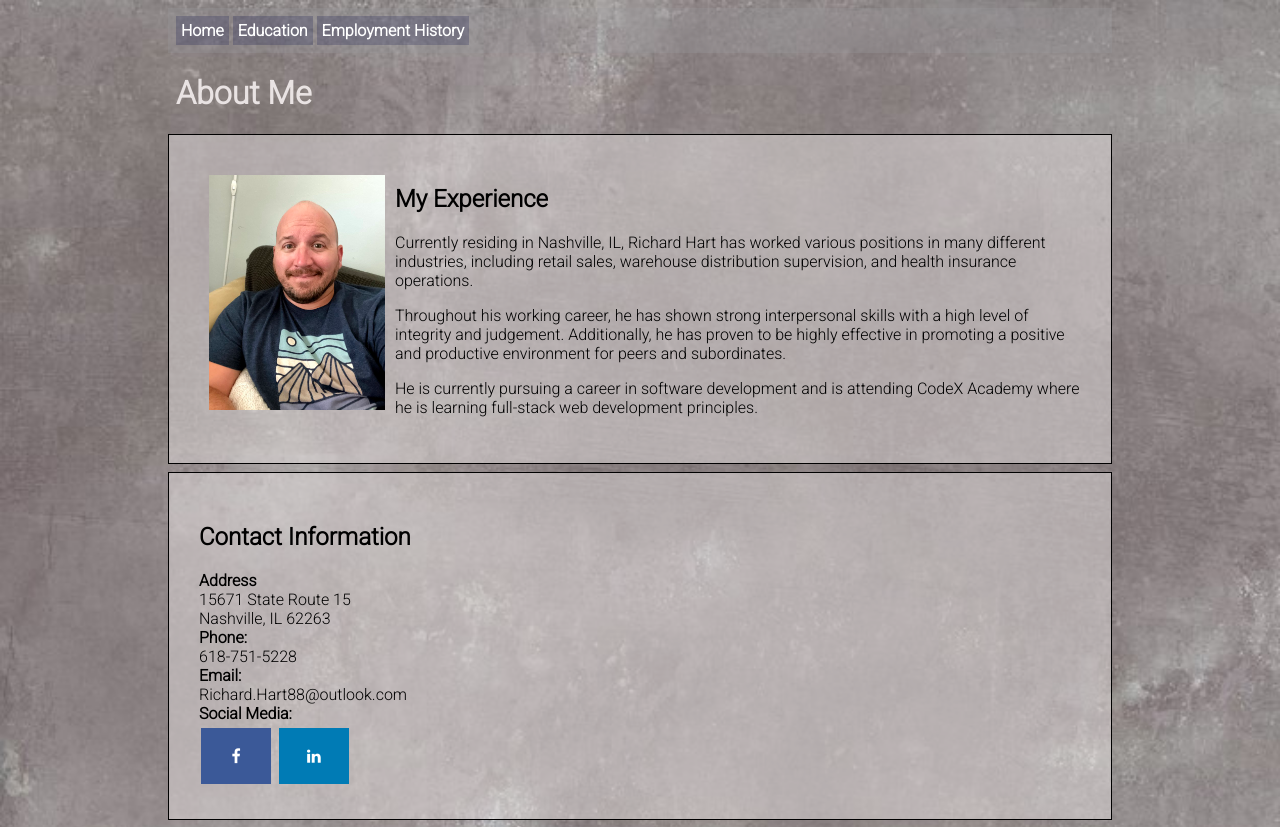
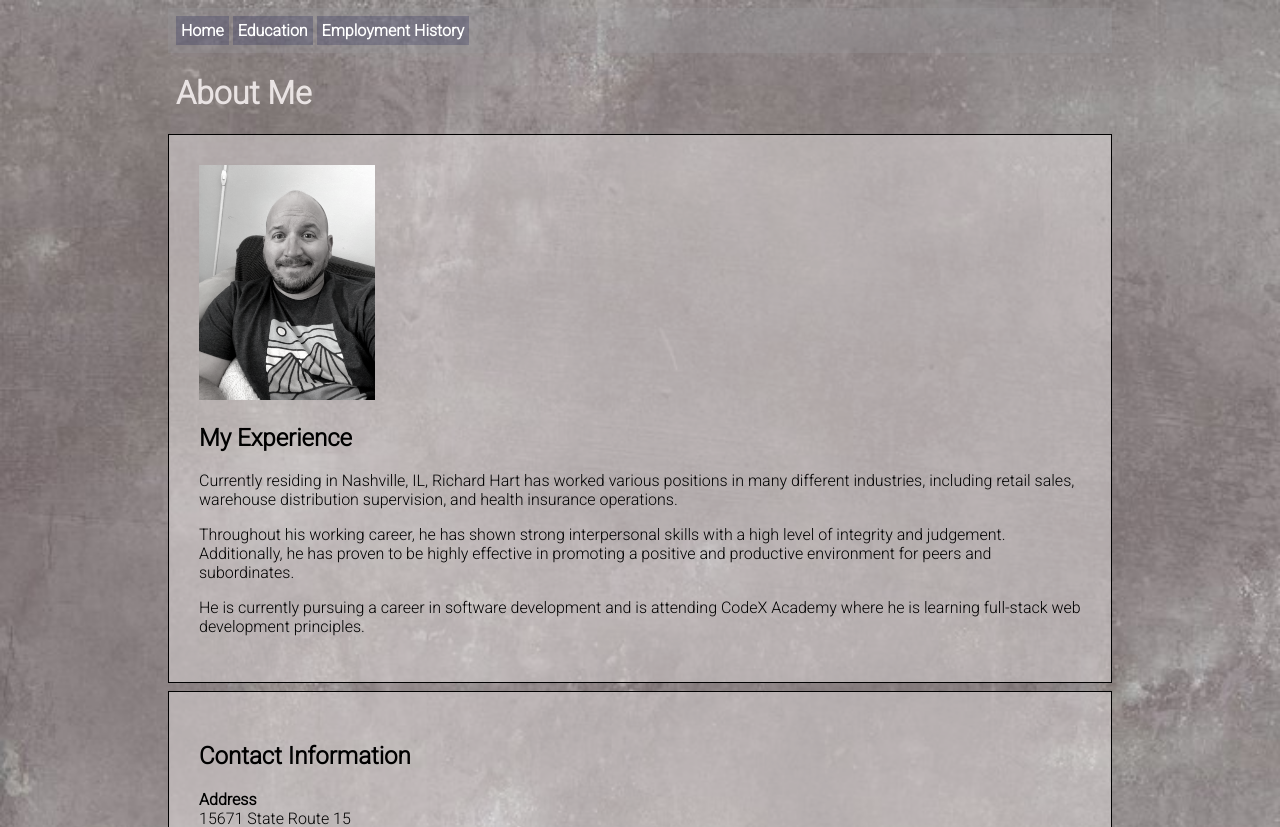
Before and after one commit to richardhart88/all-about-rick, a PHP site: page /index.html in a window 1280 px wide. Shown: the top 827 px of the page. Run offline with PHP 8.4, Linux system fonts and the light colour scheme.

Commit message:
photo update

```diff
--- a/index.html
+++ b/index.html
@@ -17,7 +17,7 @@
     <header>
         <h1>About Me</h1>
     </header>
-    <section class="entity">
+    <section  class="entity">
             <img src="me.jpg" alt="Richard C. Hart">
             <h2>My Experience</h2>
             <p>Currently residing in Nashville, IL, Richard Hart has worked various positions in many different industries, including retail sales, warehouse distribution supervision, and health insurance operations.</p>
--- a/style.css
+++ b/style.css
@@ -21,10 +21,10 @@ h1 {
 }
 
 img {
-    float: left;
+    float: top;
     width: 11rem;
-    padding: 10px;
     display: relative;
+    filter: grayscale(95%);
 
 }
 .navigation {
```
